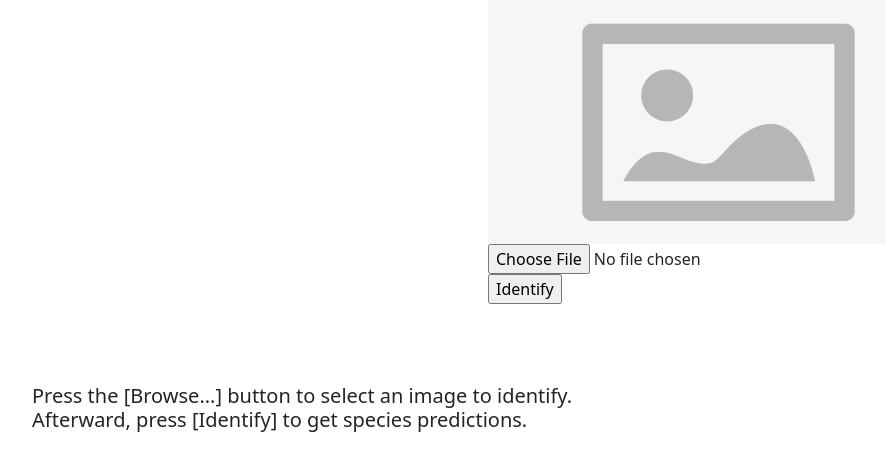
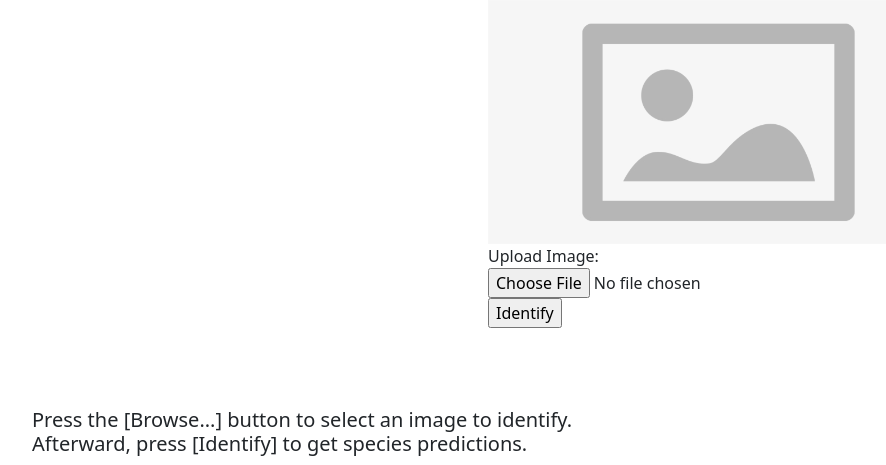
Before and after one commit to garyklam/mscapstone, a Python web app: template app/templates/home.html in a window 1280 px wide. Shown: the part 56-521 px from the top of the page, without its empty margins (88-974 px from the left). Run offline with Jinja, Linux system fonts and the light colour scheme; the template is opened without the code that fills it, so the values that code supplies are empty.

Commit message:
Update home.html

```diff
--- a/app/templates/home.html
+++ b/app/templates/home.html
@@ -28,6 +28,7 @@
   <!--    <img id="uploaded-image" src="placeholder.PNG" alt="default image">-->
       <br>
       <form action="/results" method="post" enctype="multipart/form-data">
+	<label for="file-input">Upload Image:</label>
         <input type="file" name="file" id="file-input">
         <br>
         <input type="submit" value="Identify">
```
